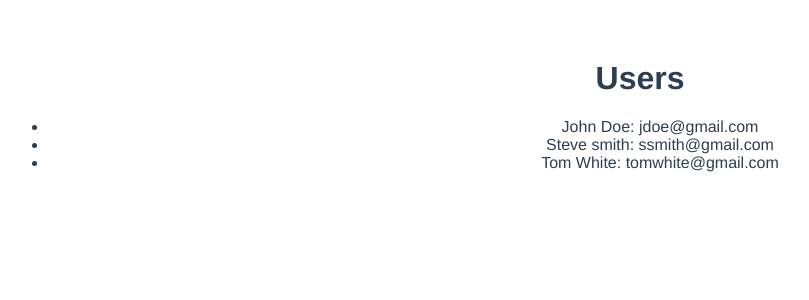
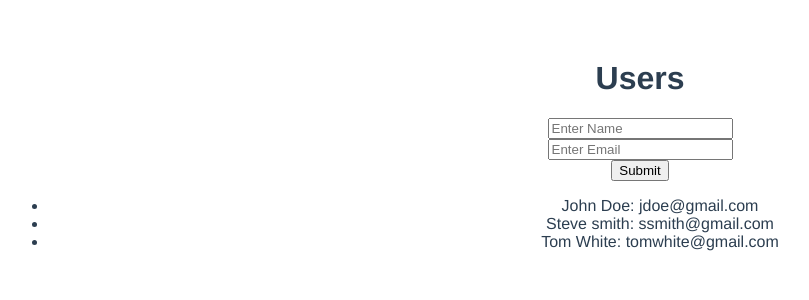
Before and after one commit to EdilsonBorges/Vue.js-workspace, a Vue app: page / in a window 1280 px wide. Shown: the top 300 px of the page, without its empty margins (0-809 px from the left). Built offline with nearby package versions, Linux system fonts and the light colour scheme.

Commit message:
Form and pushing data to screen

```diff
--- a/src/components/Users.vue
+++ b/src/components/Users.vue
@@ -1,6 +1,13 @@
 <template>
   <div class="users">
       <h1>Users</h1>
+      <form v-on:submit="addUser">
+        <input type="text" v-model="newUser.name" placeholder="Enter Name">
+        <br />
+        <input type="text" v-model="newUser.email" placeholder="Enter Email">
+        <br />
+        <input type="submit" value="Submit">
+      </form>
       <ul>
         <li v-for="user in users">{{user.name}}: {{user.email}}</li>
       </ul>
@@ -12,6 +19,7 @@
     name: 'users',
     data () {
       return {
+        newUser: {},
         users: [
           {
             name: 'John Doe',
@@ -32,7 +40,14 @@
       }
     },
     methods: {
-
+      addUser: function (e) {
+        this.users.push({
+          name: this.newUser.name,
+          email: this.newUser.email,
+          contacted: false
+        })
+        e.preventDefault()
+      }
     }
 }
 </script>
```
